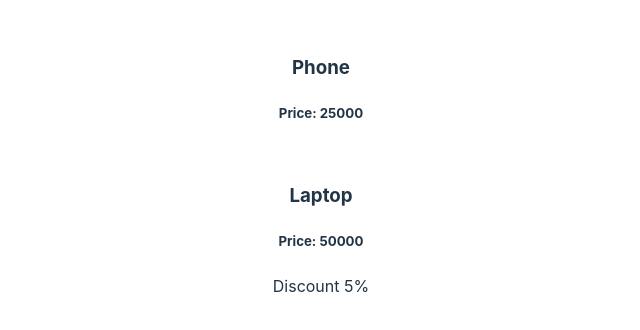
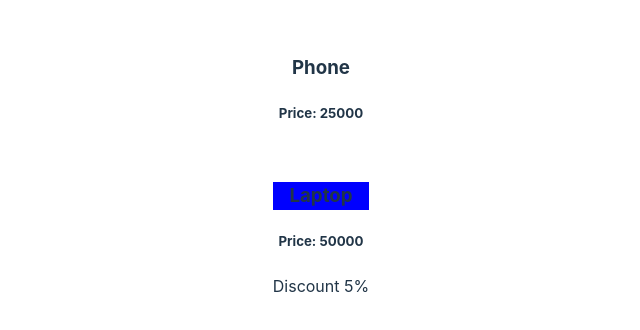
Before and after one commit to abhaytiwaricode/ReactJs-Practice-Code, a React (Vite) app in the folder basic-react-app/: page / in a window 1280 px wide. Shown: the part 218-548 px from the top of the page, without its empty margins (319-959 px from the left). Built offline with nearby package versions, Linux system fonts and the light colour scheme.

Commit message:
Dynamic component styling

```diff
--- a/basic-react-app/src/components/Product.jsx
+++ b/basic-react-app/src/components/Product.jsx
@@ -1,11 +1,13 @@
 import './Product.css';
 
 function Product({title, price}) {
+    let isDiscount = price > 30000;
+    let styles = {backgroundColor: isDiscount ? 'blue' : ''};
         return (
             <div className="Product">
-                <h3>{title}</h3>
+                <h3 style={styles}>{title}</h3>
                 <h5>Price: {price}</h5>
-                {price > 30000 && <p>Discount 5%</p>}
+                {isDiscount && <p>Discount 5%</p>}
             </div>
         )
 }
```
